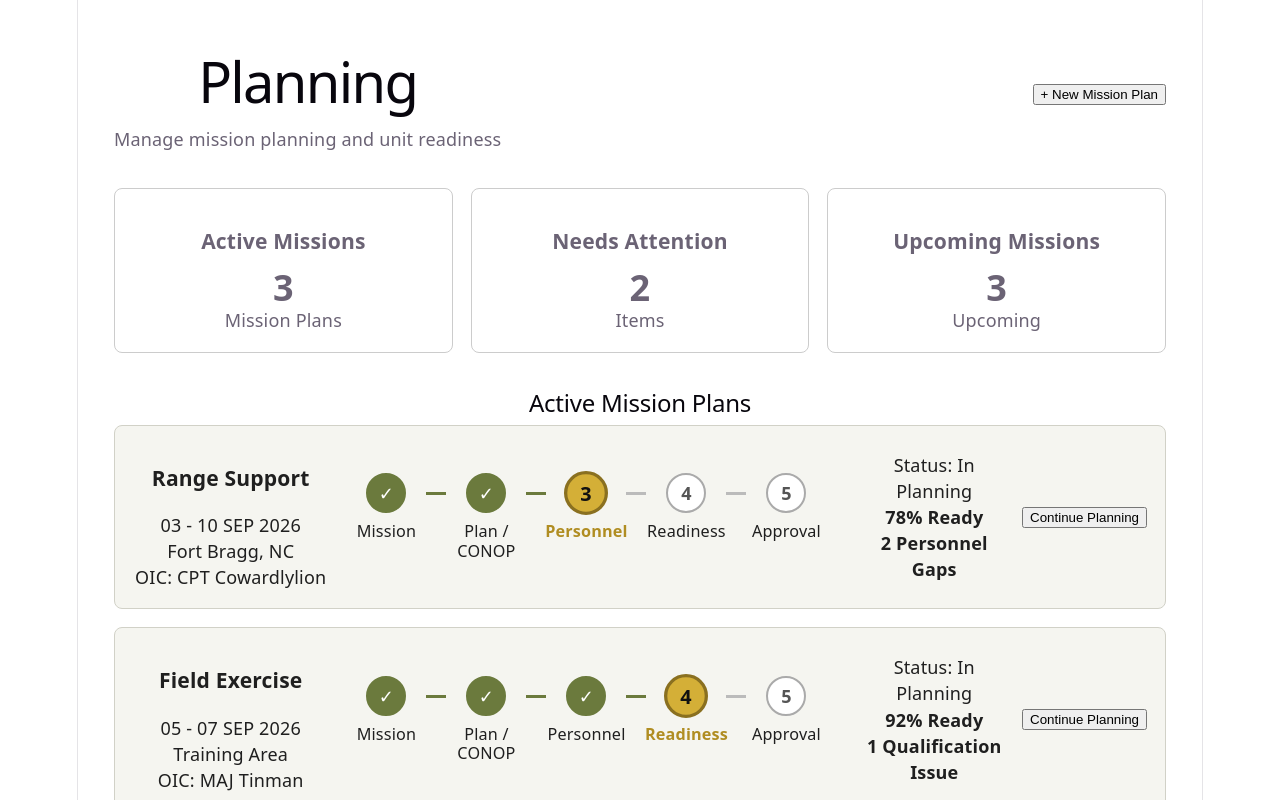
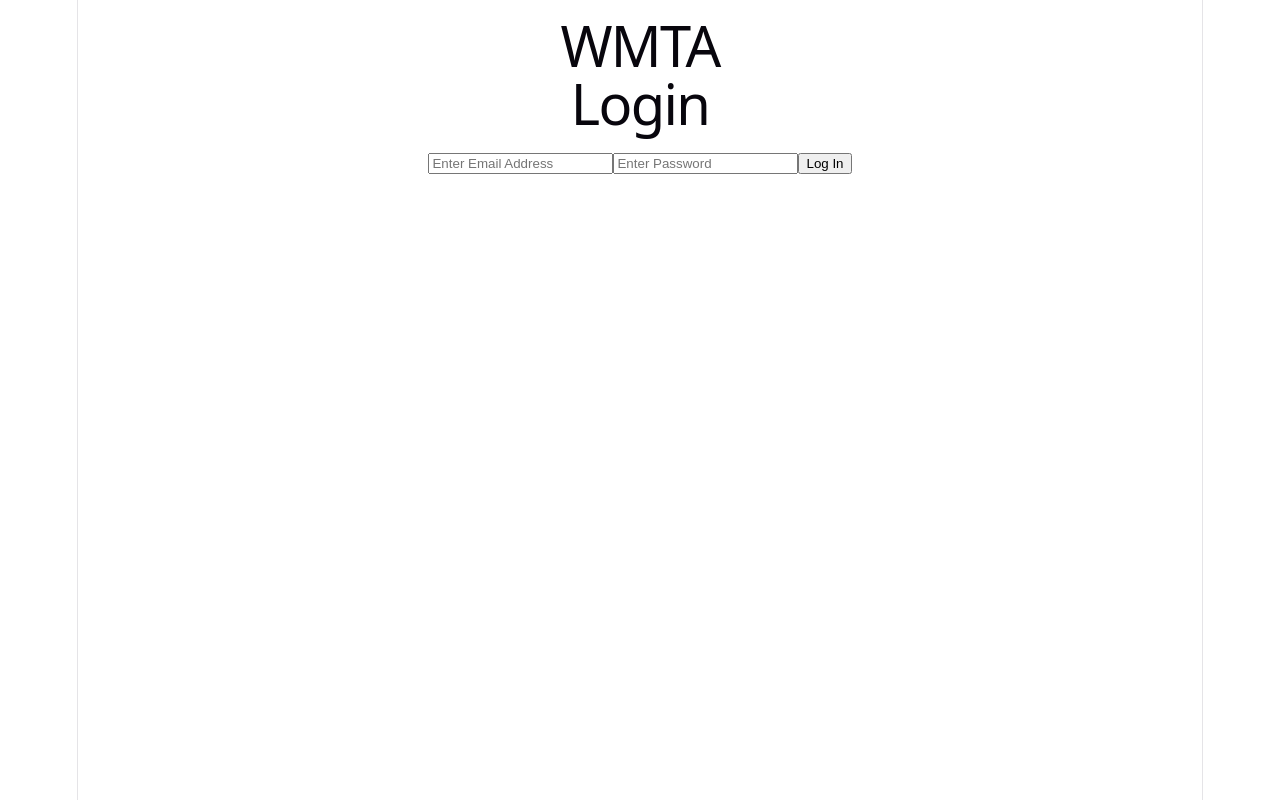
Before and after one commit to aries510/sdi-capstone-chesters-smile, a React (Vite) app in the folder where-my-troops-at/: page / in a window 1280 px wide. Shown: the top 800 px of the page. Built offline with nearby package versions, Linux system fonts and the light colour scheme.

Commit message:
Add MPC page

```diff
--- a/where-my-troops-at/src/App.jsx
+++ b/where-my-troops-at/src/App.jsx
@@ -1,13 +1,27 @@
-import { Routes, Route } from "react-router-dom";
-import MPC from "./planning/MPC";
+import { useState } from 'react';
+import { Route, Routes, useNavigate } from 'react-router-dom';
+import './App.css';
+import Login from './Login/Login.jsx';
+import AdminHome from './AdminHome.jsx';
+import EvaluatorsPanel from './EvaluatorsPanel';
+import MPC from "./planning/MPC.jsx";
 
 function App() {
+
+
   return (
-    <Routes>
-      <Route path="/" element={<MPC />} />
-      <Route path="/MPC" element={<MPC />} />
-    </Routes>
-  );
+    <div className="main">
+      <h1>WMTA</h1>
+      <Routes>
+        <Route path='/' element={<Login />}></Route>
+
+        {/* <Route path='/GeneralUser' element={<GeneralUser />}></Route> */}
+        <Route path='/Admin' element={<AdminHome />}></Route>
+        <Route path='/Evaluator' element={<EvaluatorsPanel />}></Route>
+        <Route path="/MPC" element={<MPC />} />
+      </Routes>
+    </div>
+  )
 }
 
-export default App;
+export default App
--- /dev/null
+++ b/where-my-troops-at/src/Login/Login.jsx
@@ -0,0 +1,55 @@
+import { useState } from 'react';
+import {Link, useNavigate } from 'react-router-dom';
+
+
+const loginUrl = 'http://localhost:8080/login';
+
+function Login() {
+    const navigate = useNavigate();
+    const [loginData, setLoginData] = useState({
+        username: '',
+        password: ''
+    })
+    const [loginError, setLoginError] = useState('');
+
+
+    async function handleSubmit(event) {
+        event.preventDefault();
+        const response = await fetch(loginUrl, {
+            method: 'POST',
+            headers: { 'Content-Type': 'application/json' },
+            body: JSON.stringify(loginData)
+        })
+        if (!response.ok) {
+            setLoginError('Invalid Credentials, try again!')
+            return;
+        }
+        const user = await response.json()
+
+        if (user.is_admin) {navigate('/Admin')}
+        else if (user.is_evaluator) {navigate('/Evaluator')}
+        else if (user.is_planner) {navigate('/MPC')}
+        else {navigate('/GeneralUser')}
+
+    }
+
+
+    return (
+        <div className="main">
+            <h1>Login</h1>
+            {loginError && <p>{loginError}</p>}
+            <form onSubmit={handleSubmit} >
+                <input type="text" value={loginData.username} onChange={(event) => setLoginData({...loginData, username: event.target.value})} placeholder="Enter Email Address"/>
+
+                <input type="password" value={loginData.password} onChange={(event) => setLoginData({...loginData, password: event.target.value})} placeholder="Enter Password" />
+
+
+                <button type="submit" >Log In</button>
+            </form>
+
+        </div>
+    )
+}
+
+
+export default Login;
```
